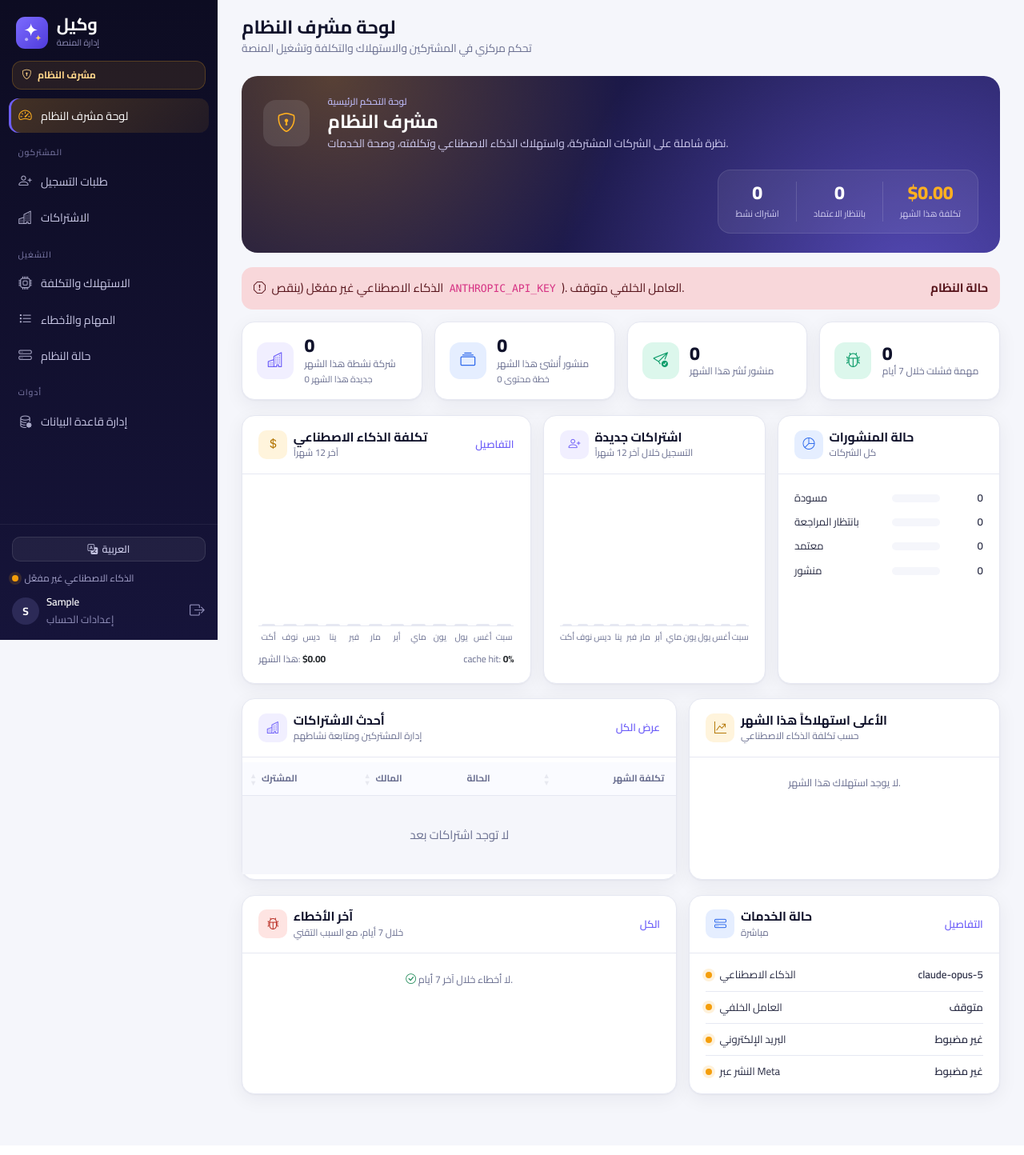
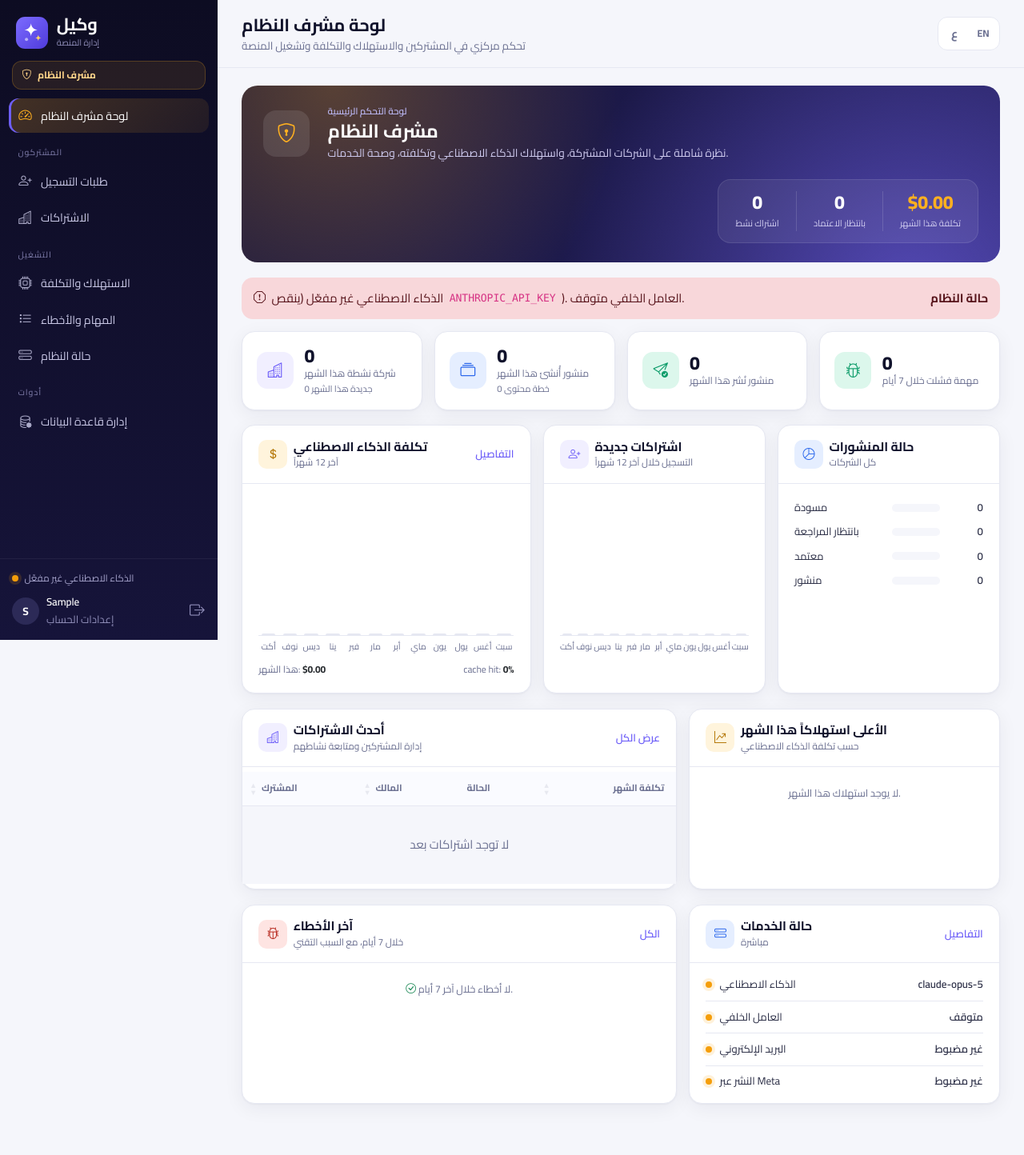
Before and after one commit to khattabaljaily/wakeel, a Django app: page /ops/ in a window 1280 px wide. Shown: the whole page at 80% size. Before the commit the page ends 1384 px from the top, so only its background shows below. Run offline with Django 5.2, Linux system fonts and the light colour scheme; the visitor is signed in with stand-in values (Sample User, id 1); data comes from the database, SQL or seed files in the repository; data that the repository does not hold is empty; some libraries are stand-ins or nearby versions.

Commit message:
Desktop top bar: title on one side, actions and tools on the other
- The page title and subtitle on one side; the page's buttons, a divider,
  then the compact ع | EN toggle (as on phones) and notifications on the
  other. The sidebar's language button is gone.
- Pinned to the top with a blurred background and a bottom border.
- Sticky columns (the post preview) start below it, using its height kept
  in --wk-topbar-h; it sits under the impersonation banner.
- Phones are unchanged.

Co-Authored-By: Claude Opus 5.5 <noreply@anthropic.com>

```diff
--- a/static/css/app.css
+++ b/static/css/app.css
@@ -118,11 +118,24 @@ input[type=color].form-control { height: 46px; padding: .3rem; width: 100%; curs
 .wk-user a { color: #8f8db8; }
 .wk-user a:hover { color: #fff; }
 
-.wk-topbar { display: flex; align-items: center; gap: 1rem; padding: 1.3rem 2rem .6rem; flex-wrap: wrap; }
-.wk-topbar h1 { font-size: 1.55rem; margin: 0; }
-.wk-topbar .subtitle { color: var(--wk-muted); font-size: .92rem; margin-top: .2rem; }
-.wk-topbar .actions { margin-inline-start: auto; display: flex; gap: .5rem; flex-wrap: wrap; align-items: center; }
-.wk-content { padding: 1rem 2rem 3rem; }
+/* Top bar: the page title on one side; its actions, then the language toggle and notifications, on the other. */
+.wk-topbar { display: flex; align-items: center; gap: 1rem; padding: 1.1rem 2rem; }
+.wk-topbar__title { flex: 1; min-width: 0; }
+.wk-topbar h1 { font-size: 1.45rem; margin: 0; line-height: 1.3; }
+.wk-topbar .subtitle { color: var(--wk-muted); font-size: .9rem; margin-top: .15rem; }
+.wk-topbar .actions { display: flex; gap: .5rem; flex-wrap: wrap; align-items: center; justify-content: flex-end; }
+.wk-topbar .actions:not(:has(> *)) { display: none; }
+.wk-topbar__tools { display: flex; align-items: center; gap: .5rem; flex: none; }
+@media (min-width: 992px) {
+  .wk-topbar { position: sticky; top: 0; z-index: 1020; min-height: 76px; background: rgba(245, 246, 251, .86);
+    backdrop-filter: saturate(1.4) blur(12px); -webkit-backdrop-filter: saturate(1.4) blur(12px); border-bottom: 1px solid var(--wk-border); }
+  .wk-topbar .actions:has(> *) + .wk-topbar__tools { padding-inline-start: 1rem; border-inline-start: 1px solid var(--wk-border); }
+  .wk-impersonating .wk-topbar { top: 48px; }
+  /* Sticky columns start below the top bar (its height is kept in --wk-topbar-h by app.js). */
+  .wk-app .wk-preview-wrap { top: calc(var(--wk-topbar-h, 76px) + 1rem); }
+  .wk-impersonating .wk-preview-wrap { top: calc(var(--wk-topbar-h, 76px) + 48px + 1rem); }
+}
+.wk-content { padding: 1.5rem 2rem 3rem; }
 .wk-menu-btn { border: 1px solid var(--wk-border); background: #fff; border-radius: 12px; width: 42px; height: 42px; }
 @media (max-width: 991.98px) {
   .wk-topbar { padding: 1rem 1rem .5rem; }
@@ -132,7 +145,6 @@ input[type=color].form-control { height: 46px; padding: .3rem; width: 100%; curs
 /* Phones: page actions fill the width, two per row (a lone or odd last one spans the row). */
 @media (max-width: 767.98px) {
   .wk-topbar { align-items: flex-start; column-gap: .75rem; }
-  .wk-topbar > div:not(.actions):not(.wk-bell) { flex: 1; min-width: 0; }
   .wk-topbar h1 { font-size: 1.3rem; min-height: 42px; display: flex; align-items: center; }
   .wk-menu-btn, .wk-bell { flex: none; }
   .wk-topbar .actions { display: grid; grid-template-columns: 1fr 1fr; width: 100%; margin-inline-start: 0; gap: .6rem; }
@@ -501,8 +513,6 @@ a.wk-stat:hover { transform: translateY(-2px); box-shadow: var(--wk-shadow-lg);
 .wk-modal__ok:disabled { opacity: .45; box-shadow: none !important; }
 
 /* ---------- Notifications ---------- */
-.wk-bell { margin-inline-start: auto; }
-.wk-bell + .actions { margin-inline-start: 0; }
 .wk-bell__btn { position: relative; width: 42px; height: 42px; border-radius: 12px; border: 1px solid var(--wk-border);
   background: var(--wk-card); color: var(--wk-text); font-size: 1.15rem; display: inline-flex; align-items: center; justify-content: center; }
 .wk-bell__btn:hover { background: var(--wk-primary-50); color: var(--wk-primary-600); }
@@ -514,9 +524,6 @@ a.wk-stat:hover { transform: translateY(-2px); box-shadow: var(--wk-shadow-lg);
 .wk-note > i { color: var(--wk-primary); font-size: 1.05rem; margin-top: .1rem; }
 .wk-note.unread { background: var(--wk-primary-50); }
 .wk-note.unread span:first-child { font-weight: 600; }
-@media (max-width: 991.98px) {
-  .wk-bell { margin-inline-start: 0; }
-}
 
 /* ---------- Review thread ---------- */
 .wk-thread { display: flex; flex-direction: column; gap: .75rem; max-height: 420px; overflow-y: auto; }
@@ -898,9 +905,6 @@ a.wk-mcard__title:hover { color: var(--wk-primary-600); }
 .wk-lang button { border: 1px solid var(--wk-border); background: #fff; color: var(--wk-ink); border-radius: 10px; padding: .35rem .7rem;
   font-size: .85rem; font-weight: 600; display: inline-flex; align-items: center; gap: .35rem; }
 .wk-lang button:hover { border-color: var(--wk-primary); color: var(--wk-primary-600); }
-.wk-lang--dark { margin-bottom: .75rem; }
-.wk-lang--dark button { background: rgba(255,255,255,.06); border-color: rgba(255,255,255,.1); color: #c9c8e6; width: 100%; justify-content: center; }
-.wk-lang--dark button:hover { background: rgba(255,255,255,.1); color: #fff; border-color: rgba(255,255,255,.2); }
 .wk-auth__main { position: relative; }
 
 [dir=ltr] .adm-col__tip { direction: ltr; }
@@ -913,8 +917,6 @@ a.wk-mcard__title:hover { color: var(--wk-primary-600); }
 .wk-langtog button[lang=ar] { font-family: 'Cairo', var(--bs-body-font-family); font-size: .95rem; }
 .wk-langtog button.on { background: var(--wk-primary); color: #fff; box-shadow: 0 2px 8px rgba(109, 94, 248, .35); cursor: default; }
 .wk-langtog button:not(.on):hover { color: var(--wk-primary-600); background: var(--wk-primary-50); }
-.wk-topbar .wk-langtog { margin-inline-start: auto; }
-.wk-topbar .wk-langtog + .wk-bell { margin-inline-start: 0; }
 .wk-langtog--float { position: absolute; top: 1rem; inset-inline-end: 1rem; z-index: 3; height: 36px; }
 @media (max-width: 991.98px) {
   .wk-langtog--float { position: fixed; top: calc(.75rem + env(safe-area-inset-top)); inset-inline-end: .75rem;
@@ -933,11 +935,10 @@ html.wk-scroll-lock, html.wk-scroll-lock body { overflow: hidden !important; ove
 /* ---------- Phones: top bar as a grid; the subtitle and actions get the full width ---------- */
 @media (max-width: 767.98px) {
   .wk-topbar { display: grid; grid-template-columns: auto minmax(0, 1fr) auto auto; align-items: center; column-gap: .6rem; row-gap: .35rem; }
-  .wk-topbar > div:not(.actions):not(.wk-bell) { display: contents; }  /* lift the title and subtitle into the grid */
+  .wk-topbar__title, .wk-topbar__tools { display: contents; }  /* lift the title, subtitle and tools into the grid */
   .wk-topbar h1 { grid-column: 2; grid-row: 1; min-height: 42px; }
   .wk-topbar .wk-menu-btn { grid-column: 1; grid-row: 1; }
-  .wk-topbar .wk-langtog { grid-row: 1; margin-inline-start: 0; }
-  .wk-topbar .wk-bell { grid-row: 1; margin-inline-start: 0; }
+  .wk-topbar .wk-langtog, .wk-topbar .wk-bell { grid-row: 1; }
   .wk-topbar .subtitle { grid-column: 1 / -1; grid-row: 2; margin-top: 0; }
   .wk-topbar .actions { grid-column: 1 / -1; grid-row: 3; margin-top: .4rem; }
 }
--- a/static/js/app.js
+++ b/static/js/app.js
@@ -381,3 +381,12 @@ document.addEventListener('DOMContentLoaded', function () {
     sidebar.addEventListener('show.bs.offcanvas', function () { document.documentElement.classList.add('wk-scroll-lock'); });
     sidebar.addEventListener('hidden.bs.offcanvas', function () { document.documentElement.classList.remove('wk-scroll-lock'); });
 });
+
+// ---------- Desktop top bar height, for sticky columns that sit below it ----------
+(function () {
+    var bar = document.querySelector('.wk-topbar');
+    if (!bar || !window.ResizeObserver) return;
+    new ResizeObserver(function () {
+        document.documentElement.style.setProperty('--wk-topbar-h', bar.offsetHeight + 'px');
+    }).observe(bar);
+})();
--- a/templates/base.html
+++ b/templates/base.html
@@ -112,7 +112,6 @@
         {% endif %}
 
         <div class="wk-sidebar-foot">
-            {% include "_language_switch.html" with lang_class="wk-lang--dark d-none d-lg-flex" %}
             {% if user.is_superuser %}
             <div class="wk-ai-status">
                 <span class="wk-dot {% if not ai_enabled %}off{% endif %}"></span>
@@ -136,11 +135,13 @@
 <main class="wk-main">
     <header class="wk-topbar">
         <button class="wk-menu-btn d-lg-none" type="button" data-bs-toggle="offcanvas" data-bs-target="#wkSidebar" aria-label="{% translate "القائمة" %}"><i class="bi bi-list fs-5"></i></button>
-        <div>
+        <div class="wk-topbar__title">
             <h1>{% block page_title %}{% endblock %}</h1>
             {% block subtitle %}{% endblock %}
         </div>
-        {% include "_language_toggle.html" with lang_class="d-lg-none" %}
+        <div class="actions">{% block actions %}{% endblock %}</div>
+        <div class="wk-topbar__tools">
+        {% include "_language_toggle.html" %}
         {% if not user.is_superuser %}
         <div class="dropdown wk-bell">
             <button class="wk-bell__btn" type="button" data-bs-toggle="dropdown" aria-label="{% translate "الإشعارات" %}{% if unread_notifications %} {% blocktranslate trimmed with unread_notifications=unread_notifications %}({{ unread_notifications }} غير مقروءة){% endblocktranslate %}{% endif %}">
@@ -163,7 +164,7 @@
             </div>
         </div>
         {% endif %}
-        <div class="actions">{% block actions %}{% endblock %}</div>
+        </div>
     </header>
     <div class="wk-content">
         {% for message in messages %}
```
